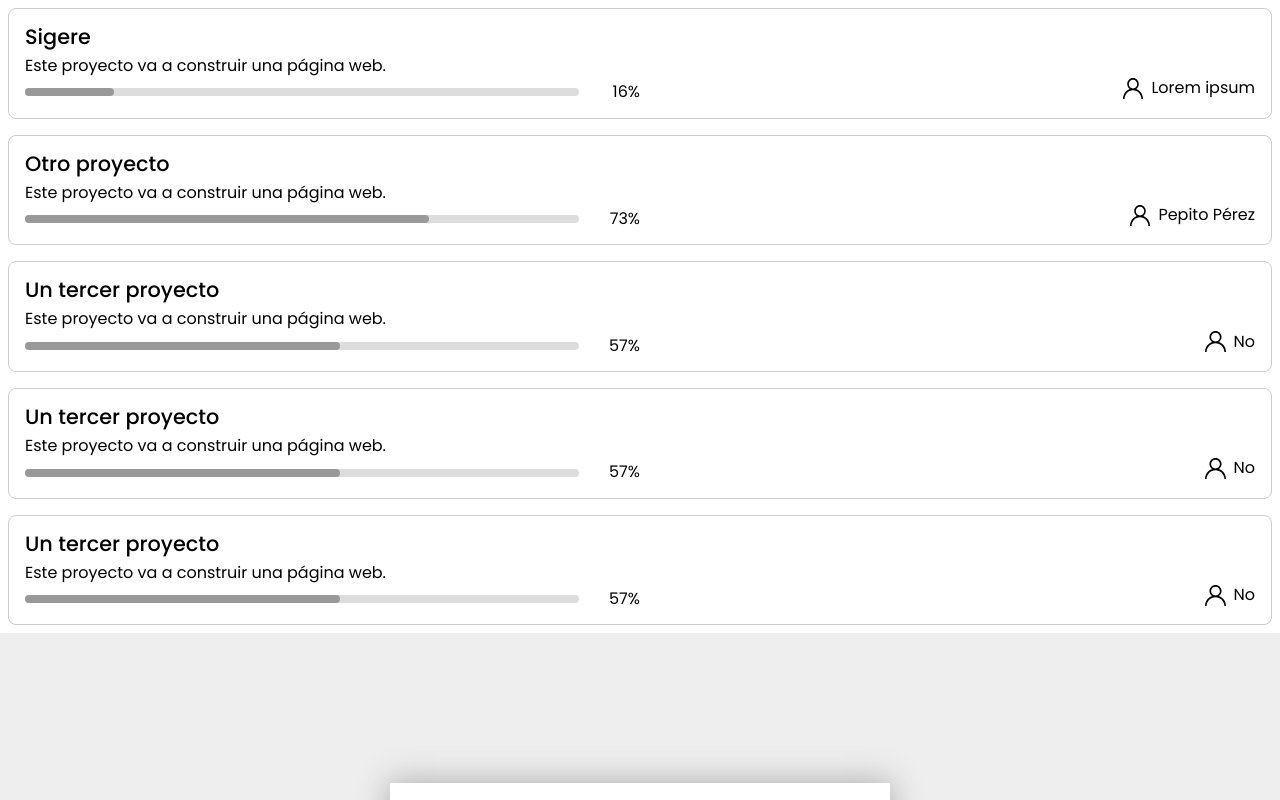
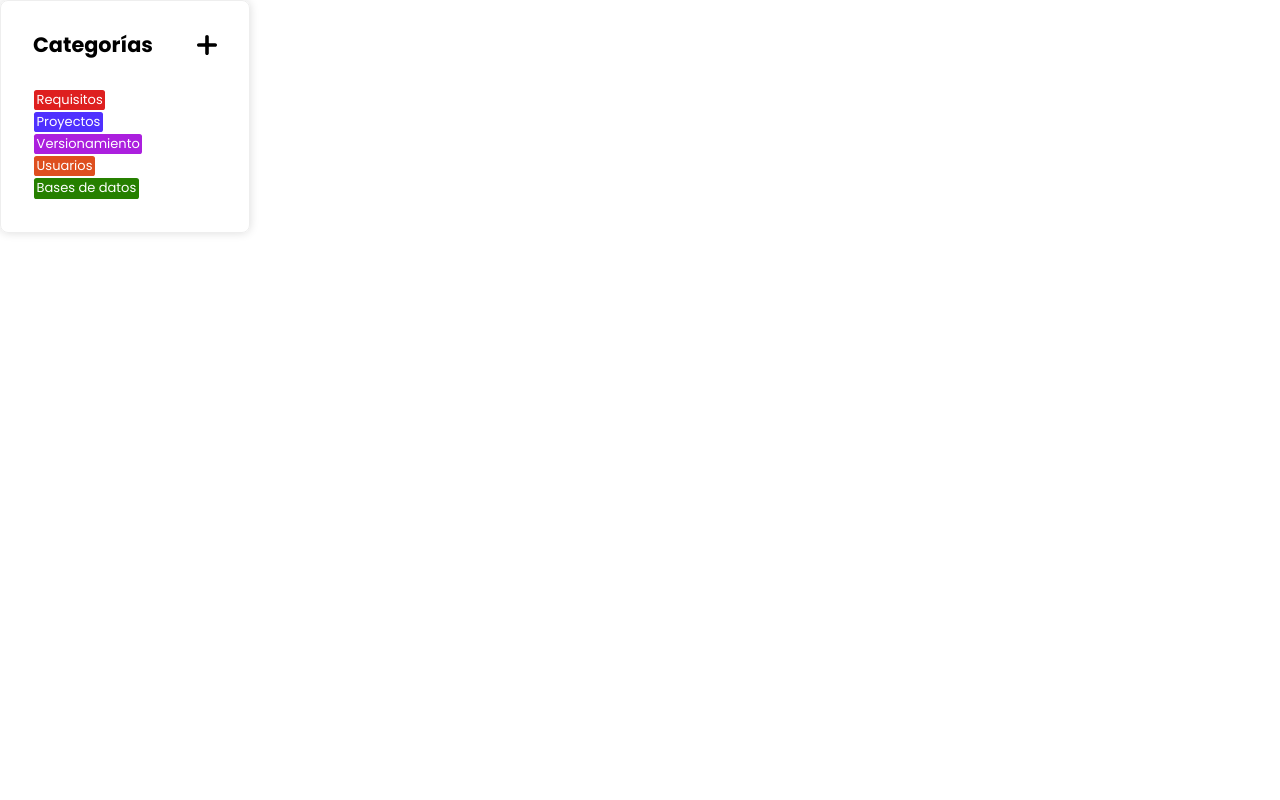
Before and after one commit to paladinescamila/SIGERE, a React (Create React App) app: page / in a window 1280 px wide. Shown: the top 800 px of the page. Built offline with nearby package versions, Linux system fonts and the light colour scheme.

Commit message:
Added categories list

```diff
--- a/src/App.js
+++ b/src/App.js
@@ -19,6 +19,7 @@ import requirementsData from "./data/requirementsData";
 import artifactsData from "./data/artifactsData";
 import AddRequirementWindow from './components/AddRequirementWindow.jsx';
 import AddArtifactWindow from './components/AddArtifactWindow.jsx';
+import CategoriesList from './components/CategoriesList.jsx';
 
 
 function App() {
@@ -35,7 +36,7 @@ function App() {
 
   return (
     <>
-    <ProjectsList/>
+    <CategoriesList/>
     {/* <Router>
       <AssideAccount/>
       <Switch>
@@ -44,11 +45,11 @@ function App() {
 
       </Switch>
     </Router> */}
-      <div class="container">
+      {/* <div class="container">
         <div class="login-or-signup">
           {display}
         </div>
-      </div>
+      </div> */}
     </>
   );
 }
--- /dev/null
+++ b/src/components/CategoriesList.jsx
@@ -0,0 +1,43 @@
+import React from 'react';
+import '../css/CategoriesList.css';
+import addIcon from '../img/add.svg';
+
+export default function CategoriesList() {
+
+    const categories = [
+        {
+            text: "Requisitos",
+            color: "#de1f1f"
+        },
+        {
+            text: "Proyectos",
+            color: "#4f30ff"
+        },
+        {
+            text: "Versionamiento",
+            color: "#ab1fde"
+        },
+        {
+            text: "Usuarios",
+            color: "#de4f1f"
+        },
+        {
+            text: "Bases de datos",
+            color: "#268000"
+        },
+    ]
+
+    return (
+        <div className="categories-list">
+            <div className="categories-list-title">
+                <p>Categorías</p>
+                <img src={addIcon} alt="Add"></img>
+            </div>
+            <ul>
+                {
+                    categories.map((cat) => <li style={{backgroundColor: cat.color}}>{cat.text}</li>)
+                }
+            </ul>
+        </div>
+    )
+}
--- /dev/null
+++ b/src/css/CategoriesList.css
@@ -0,0 +1,46 @@
+/* el text decoration !!! */
+.categories-list{
+    width: 250px;
+    border: 0.1em solid #eee;
+    padding: 1em;
+    box-shadow: 0 0 10px 0.1px #ddd;
+    display: flex;
+    flex-direction: column;
+    border-radius: 0.5em;
+}
+
+.categories-list-title,
+.categories-list ul{
+    padding: 1em;
+}
+
+.categories-list p{
+    font-weight: bold;
+    font-size: 1.3em;
+}
+
+.categories-list > div{
+    display: flex;
+    justify-content: space-between;
+}
+
+.categories-list img{
+    width: 20px;
+    cursor: pointer;
+}
+
+.categories-list ul{
+    display: flex;
+    flex-direction: column;
+    list-style: none;
+}
+
+.categories-list li{
+    color: #fff;
+    font-size: 13px;
+    border-radius: 0.2em;
+    padding: 0.2em;
+    width: fit-content;
+    margin: 1px;
+    cursor: pointer;
+}
--- a/src/css/ProjectsList.css
+++ b/src/css/ProjectsList.css
@@ -1,5 +1,5 @@
 .projects-list-container{
     display: flex;
     flex-direction: column;
-    text-decoration: none;
+    list-style: none;
 }
```
Also changed, not shown: src/img/add.svg (added).
